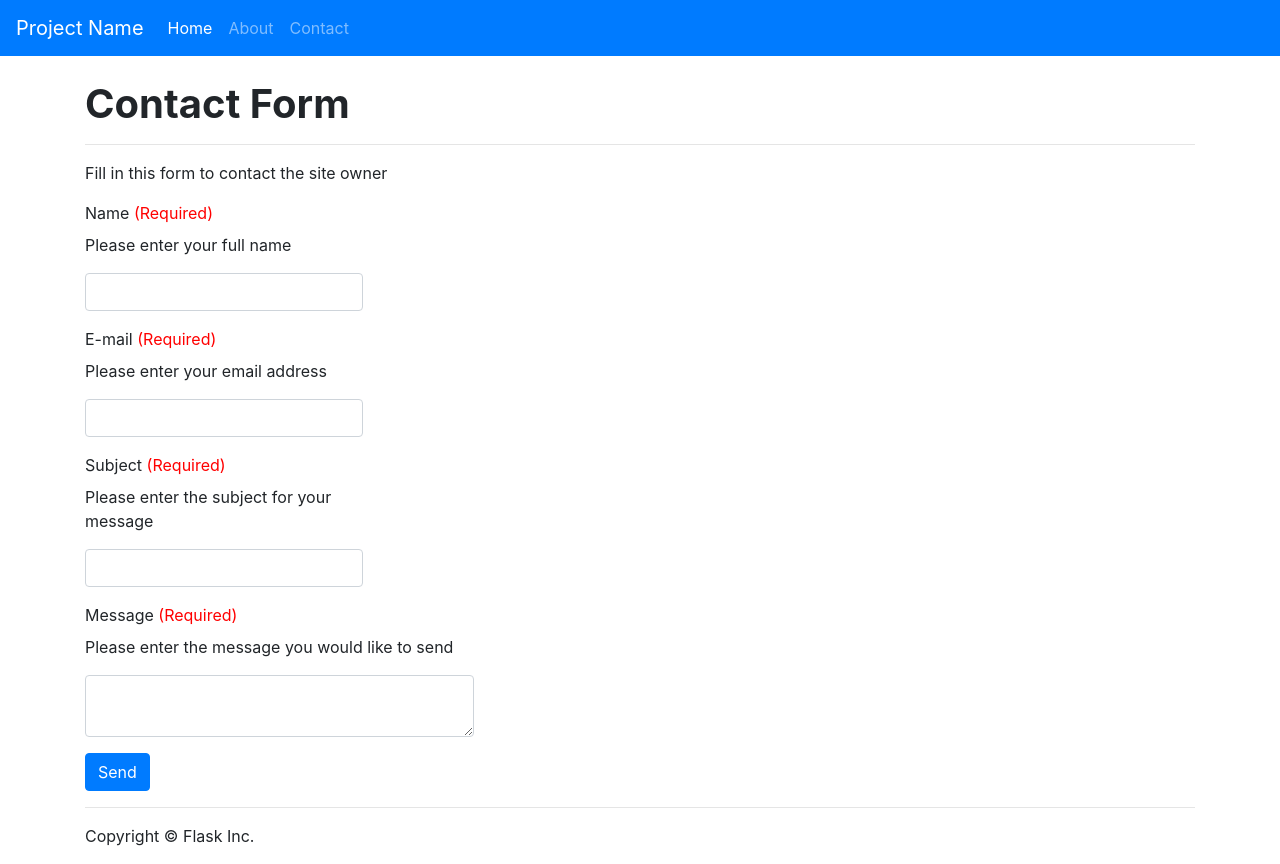
After one commit to AundreE/info3180-lab3, a Flask app: page /contact in a window 1280 px wide. The commit adds this page. Run offline with Flask 2, Linux system fonts and the light colour scheme; some libraries are stand-ins or nearby versions.

Commit message:
Finished

```diff
--- /dev/null
+++ b/app/forms.py
@@ -0,0 +1,11 @@
+from flask_wtf import FlaskForm
+from wtforms import StringField
+from wtforms import TextAreaField
+from wtforms.validators import DataRequired
+
+class Myform(FlaskForm):
+    name = StringField('Name',validators=[DataRequired()])
+    email = StringField('E-mail',validators=[DataRequired()])
+    address = StringField('Address',validators=[DataRequired()])
+    subject = StringField('Subject',validators=[DataRequired()])
+    message = TextAreaField('Message',validators=[DataRequired()])
--- /dev/null
+++ b/app/templates/contact.html
@@ -0,0 +1,38 @@
+{% extends "base.html" %}
+
+{% block main %}
+
+<h1 style="font-weight: bold">Contact Form</h1>
+<hr/>
+<p>Fill in this form to contact the site owner</p>
+
+<form method="POST" action="{{ url_for('contact') }}">
+    {{ form.csrf_token }}
+    <div class="form-group" style="width: 25%">
+        {{ form.name.label }} <span style="color: red">(Required)</span>
+        <p>Please enter your full name</p>
+        {{ form.name(size=18, class="form-control") }}
+    </div>
+
+    <div class="form-group" style="width: 25%">
+        {{ form.email.label }} <span style="color: red">(Required)</span>
+        <p>Please enter your email address</p>
+        {{ form.email(size=18, class="form-control", type="email") }}
+    </div>
+
+    <div class="form-group" style="width: 25%">
+        {{ form.subject.label }} <span style="color: red">(Required)</span>
+        <p>Please enter the subject for your message </p>
+        {{ form.subject(size=18, class="form-control") }}
+    </div>
+
+    <div class="form-group" style="width: 35%">
+        {{ form.message.label }} <span style="color: red">(Required)</span>
+        <p>Please enter the message you would like to send </p>
+        {{ form.message(size=45, class="form-control") }}
+    </div>
+
+    <button type="submit" class="btn btn-primary">Send</button>
+</form>
+
+ {% endblock %}
--- a/app/templates/header.html
+++ b/app/templates/header.html
@@ -12,6 +12,8 @@
       <li class="nav-item">
         <a class="nav-link" href="{{ url_for('about') }}">About</a>
       </li>
+      <a class="nav-link" href="{{ url_for('contact') }}">Contact</a>
+      </li>
     </ul>
   </div>
 </nav>
--- a/app/views.py
+++ b/app/views.py
@@ -4,9 +4,11 @@ Jinja2 Documentation:    http://jinja.pocoo.org/2/documentation/
 Werkzeug Documentation:  http://werkzeug.pocoo.org/documentation/
 This file creates your application.
 """
-
+from app import mail
+from flask_mail import Message
 from app import app
 from flask import render_template, request, redirect, url_for, flash
+from forms import Myform
 
 
 ###
@@ -23,11 +25,22 @@ def home():
 def about():
     """Render the website's about page."""
     return render_template('about.html', name="Mary Jane")
-
+@app.route('/contact', methods=["POST","GET"])
+def contact():
+    """Render Contact page"""
+    contactform = Myform()
+    if request.method == 'POST':
+        if contactform.validate_on_submit():
+            msg = Message("Help", sender=("Jon","fromjon@example.com"), recipients=["to@example.com"])
+            msg.body = 'feedback'
+            mail.send(msg)
+            flash('Message Sent')
+            return redirect(url_for('home'))
+    return render_template('contact.html', form=contactform)
 
 ###
 # The functions below should be applicable to all Flask apps.
-###
+###j
 
 @app.route('/<file_name>.txt')
 def send_text_file(file_name):
@@ -53,6 +66,18 @@ def page_not_found(error):
     """Custom 404 page."""
     return render_template('404.html'), 404
 
+def send_email(from_name, from_email, subject, msg):
+    to_name = "Aundre"
+    to_addr = '@gmail.com'
+    message = """From: {} <{}> To: {} <{}>Subject: {} {}"""
+    message_to_send = message.format(from_name, from_email, to_name,to_addr, subject, msg)
+    username = '@gmail.com'
+    password = ''
+    server = smtplib.SMTP('smtp.gmail.com:587')
+    server.starttls()
+    server.login(username, password)
+    server.sendmail(from_email, to_addr, message_to_send)
+    server.quit()
 
 if __name__ == '__main__':
     app.run(debug=True, host="0.0.0.0", port="8080")
--- a/requirements.txt
+++ b/requirements.txt
@@ -6,3 +6,5 @@ click==6.7
 gunicorn==19.6.0
 itsdangerous==0.24
 wsgiref==0.1.2
+flask_mail
+flask_wtf
```
Also changed, not shown: app/__init__.py (+7 -1 lines).
